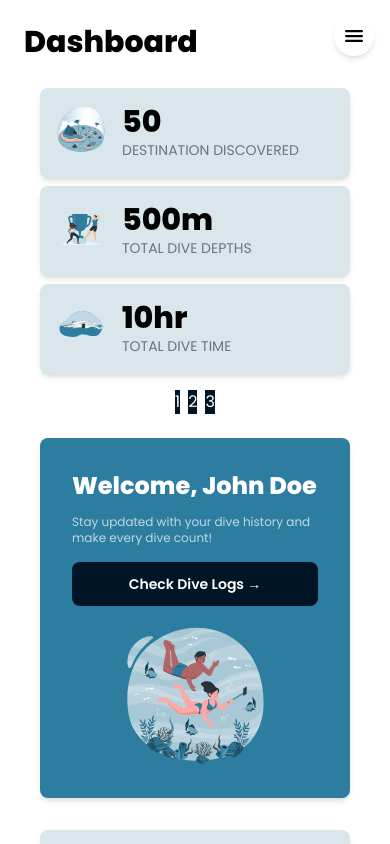
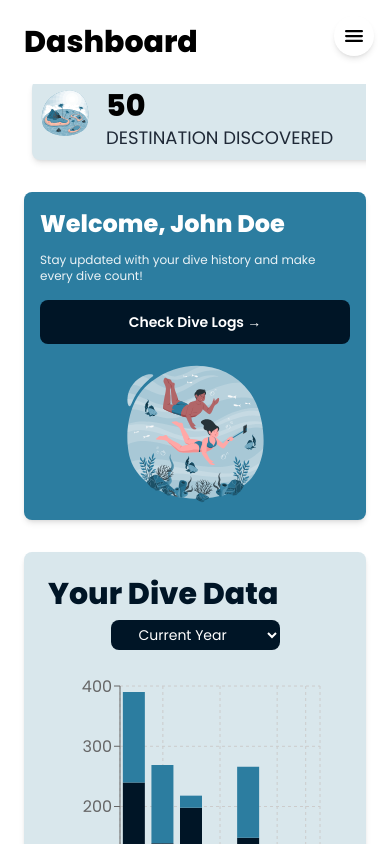
Before and after one commit to roserossssss/dive-site, a Next.js app in the folder diver-application/: page /dashboard in a window 390 px wide. Shown: the top 844 px of the page. Built offline with nearby package versions, Linux system fonts and the light colour scheme.

Commit message:
Accessibility tweaks
-Made dashboard 90% accessible(according to lighthouse)
-replaced the card buttons with a slider(no css yet)

```diff
--- a/diver-application/app/dashboard/page.tsx
+++ b/diver-application/app/dashboard/page.tsx
@@ -9,45 +9,40 @@ import Divetime from "../ui/dashboard/card/carddata/DiveTime/DiveTime";
 
 export default function Dashboard() {
     return (
-        <div className="text-black p-5 relative">
+        <div className="text-black lg:p-5 p-1 relative">
             {/* Top Header (Loads Immediately) */}
             <div className="fixed top-0 left-0 w-full bg-white z-10 p-4 md:pl-80">
                 <h1 className="text-3xl text-black p-2 font-extrabold">Dashboard</h1>
             </div>
 
-            {/* Dashboard Cards */}
-            <div className="grid grid-cols-1 gap-2 items-center mt-4 pt-8">
-                <div className="carousel carousel-center ">
-                    {/* Top Header of dashboard */}
-                    <div className="carousel-item gap-2">
-                        <a id="item1" className="w-full"><Destinations /></a>
-                        <a id="item2" className="w-full"><Divedepth /></a>
-                        <a id="item3" className="w-full"><Divetime /></a>
-                    </div>
+{/* Dashboard Cards */}
+    <div className="grid grid-cols-1 gap-2 items-center mt-4 pt-8">
+    {/* Scrollable Carousel */}
+            <div className="carousel-center flex gap-2 overflow-x-auto scroll-smooth scrollbar-thin scrollbar-track-gray-200 scrollbar-thumb-[#001526] p-2">
+                 <div className="flex gap-2">
+                    <div className="w-full min-w-[300px]"><Destinations /></div>
+                    <div className="w-full min-w-[300px]"><Divedepth /></div>
+                    <div className="w-full min-w-[300px]"><Divetime /></div>
                 </div>
             </div>
+    </div>
 
-            {/* Mobile Pagination */}
-            <div className="lg:hidden flex w-full justify-center gap-2 py-2">
-                <a href="#item1" className="btn btn-xs bg-[#001526] text-white">1</a>
-                <a href="#item2" className="btn btn-xs bg-[#001526] text-white">2</a>
-                <a href="#item3" className="btn btn-xs bg-[#001526] text-white">3</a>
-            </div>
+
 
             {/* Main Grid */}
             <div className="grid lg:grid-cols-[auto_1fr] md:grid-cols-1">
-                {/* Left side (Critical Components Preloaded) */}
+                {/* Left side */}
                 <div className="mt-4 mb-4">
                     <Suspense fallback={<p className="text-center">Loading widgets...</p>}>
                         <CardDisplayName />
                     </Suspense>
 
-                    <Suspense fallback={<p className="text-center">Loading chart...</p>}>
+                    <Suspense fallback={<p className="text-center ">Loading chart...</p>}>
                         <Chart />
                     </Suspense>
                 </div>
 
-                {/* Right side (Reports, Preloaded) */}
+                {/* Right side */}
                 <div className="w-auto mt-2">
                     <Suspense fallback={<p className="text-center">Loading reports...</p>}>
                         <Reports />
--- a/diver-application/app/ui/dashboard/CardDisplayName/CardDisplayName.tsx
+++ b/diver-application/app/ui/dashboard/CardDisplayName/CardDisplayName.tsx
@@ -14,13 +14,13 @@ export default function WelcomeCard() {
   };
 
   return (
-    <div className="bg-[#2C7DA0] text-white p-8 rounded-lg shadow-md w-full grid grid-cols-1 md:grid-cols-2 gap-4">
+    <div className="bg-[#2C7DA0] text-white lg:p-8 p-4  rounded-lg shadow-md w-full grid grid-cols-1 md:grid-cols-2 gap-4">
       <div className="flex flex-col justify-center">
         <h1 className="text-2xl md:text-3xl font-bold mb-3">
           Welcome, {userProfile.name}
         </h1>
 
-        <p className="text-xs text-white text-opacity-70 mb-4">
+        <p className="text-xs text-white text-opacity-90 mb-4">
           Stay updated with your dive history and make every dive count!
         </p>
 
@@ -28,7 +28,7 @@ export default function WelcomeCard() {
           href="/dashboard/DiveManagement"
           className="inline-block"
         >
-          <button className="bg-[#001526] text-white text-sm font-semibold py-3 px-4 rounded-lg w-full transition-colors hover:bg-opacity-90">
+          <button className="bg-[#001526] text-white text-sm font-semibold py-3 px-4 rounded-lg w-full transition-colors hover:bg-[#002233]">
             Check Dive Logs →
           </button>
         </Link>
--- a/diver-application/app/ui/dashboard/card/card.tsx
+++ b/diver-application/app/ui/dashboard/card/card.tsx
@@ -9,11 +9,11 @@ interface CardProps {
 
 export default function Card({ title, value, description, icon }: CardProps) {
   return (
-    <div className="bg-[#D9E7EC] p-4 rounded-lg shadow-md w-96 h-auto mb-2 flex flex-1">
+    <div className="bg-[#D9E7EC] p-2 rounded-lg shadow-md w-96 h-auto mb-2 flex flex-1">
       <div className="text-4xl mb-2 text-end pr-4">{icon}</div>
       <div>
       <h1 className="text-3xl font-extrabold">{value}</h1>
-      <p className="text-sm text-gray-500">{description}</p>
+      <p className="text-lg text-gray-800">{description}</p>
       </div>
     </div>
   );
--- a/diver-application/app/ui/dashboard/chart/chart.tsx
+++ b/diver-application/app/ui/dashboard/chart/chart.tsx
@@ -52,10 +52,13 @@ export default function Chart() {
   return (
     <div className="bg-[#D9E7EC] p-4 rounded-lg shadow-md mb-2 mt-8">
       <div className="lg:flex justify-between items-center">
-        <h2 className="justify-center text-black text-3xl p-2">Your Dive Data</h2>
+        <h2 className="text-[#001526] text-3xl p-2 font-bold">Your Dive Data</h2>
 
         <div className="justify-self-center">
+
           <select
+            aria-label="Select Time Range"
+            id="timeSelect"
             value={selectedTime}
             onChange={(e) => setSelectedTime(e.target.value as 'year' | 'month' | 'day')}
             className={`text-sm text-white bg-[#001526] rounded-lg p-1 px-6`}
--- a/diver-application/app/ui/dashboard/reports/reports.tsx
+++ b/diver-application/app/ui/dashboard/reports/reports.tsx
@@ -77,7 +77,7 @@ export default function Card() {
   return (
     <div className="bg-[#D9E7EC] shadow-lg rounded-lg h-[500px] p-8 m-2">
       <h1 className="text-[#001526] text-center text-sm">Your score is</h1>
-      <h1 className="text-[#001526] text-center text-2xl font-bold">Awesome</h1>
+      <h2 className="text-[#001526] text-center text-2xl font-bold">Awesome</h2>
 
       <div className="mt-8">
         <CircularProgress progress={data.progress}/>
@@ -88,7 +88,7 @@ export default function Card() {
       <h1 className="text-xs text-[#001526] text-center mt-10">
         Your score is based on the <br />completed
       </h1>
-      <h3 className="text-[#001526] font-bold text-center text-sm">{data.progress} Total Dives</h3>
+      <h2 className="text-[#001526] font-bold text-center text-sm">{data.progress} Total Dives</h2>
 
       <div className="flex justify-center mt-4">
         <button>
```
